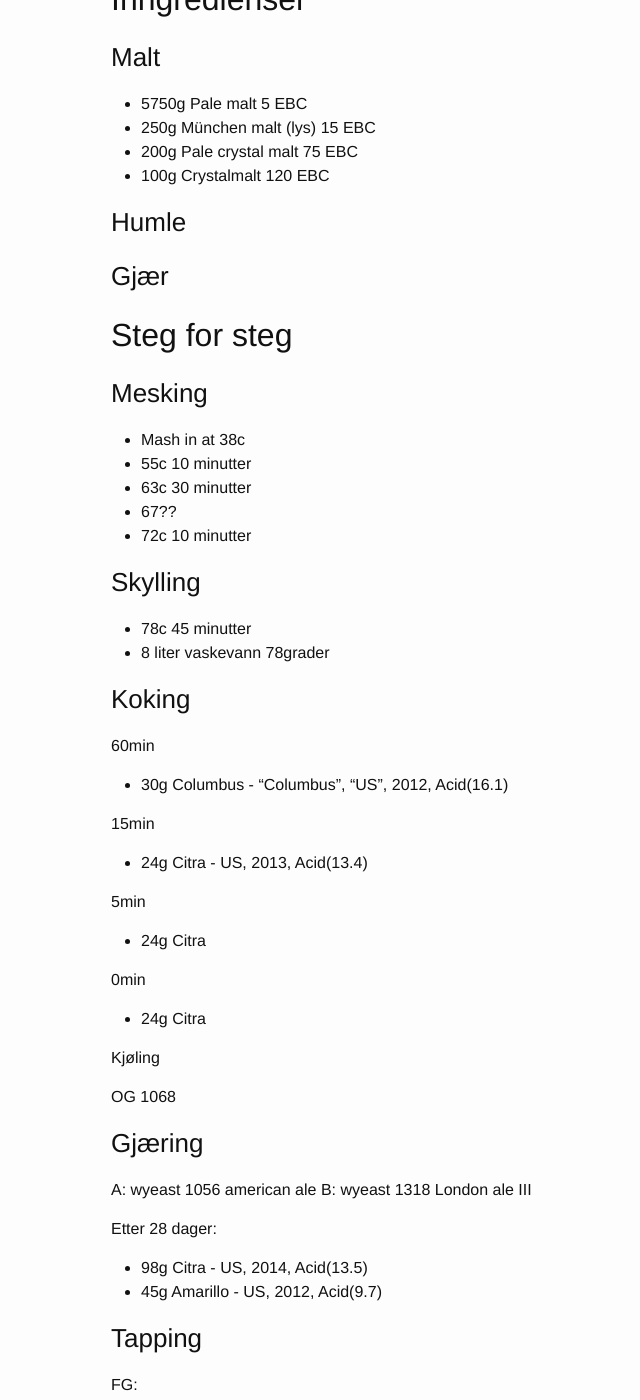
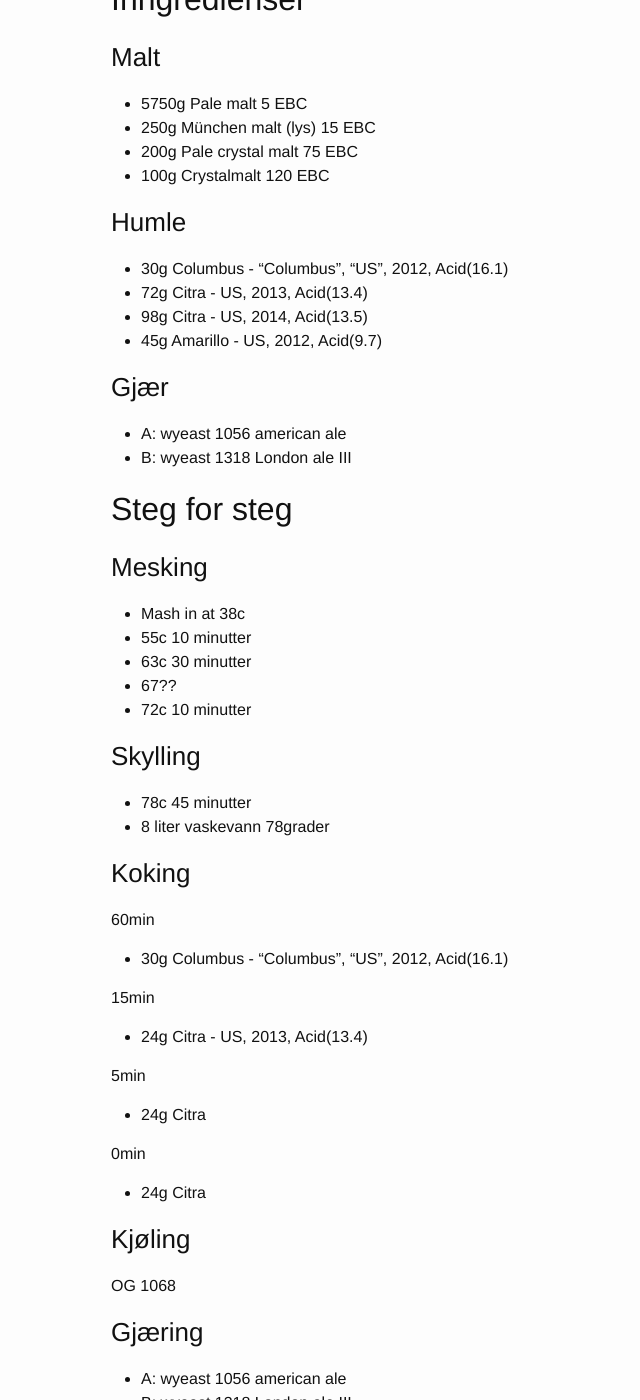
Before and after one commit to fatalebrygg/fatalebrygg.github.io, a Jekyll site: the page built from _posts/2015-08-22-I_er_bra_II_er_bedre.markdown, in a window 1280 px wide and 1400 px high, scrolled down 399 px. Shown: the whole window, without its empty margins (159-799 px from the left). Built offline with Jekyll 4.4.1, drawn with Linux system fonts in a browser that asks for light colours; Markdown is read by kramdown in place of the engine named in the settings; some of the changed text lies outside the part shown.

Commit message:
Bedre styling

```diff
--- a/_posts/2015-08-22-I_er_bra_II_er_bedre.markdown
+++ b/_posts/2015-08-22-I_er_bra_II_er_bedre.markdown
@@ -27,7 +27,15 @@ Inngredienser
 
 ### Humle
 
+- 30g Columbus - "Columbus", "US", 2012, Acid(16.1)
+- 72g Citra - US, 2013, Acid(13.4)
+- 98g Citra - US, 2014, Acid(13.5)
+- 45g Amarillo - US, 2012, Acid(9.7)
+
 ### Gjær
+
+- A: wyeast 1056 american ale
+- B: wyeast 1318 London ale III
 
 Steg for steg
 -------------
@@ -48,35 +56,39 @@ Steg for steg
 ### Koking
 
 60min
+
 - 30g Columbus - "Columbus", "US", 2012, Acid(16.1)
 
 15min
+
 - 24g Citra - US, 2013, Acid(13.4)
 
 5min
+
 - 24g Citra
 
 0min
+
 - 24g Citra
 
-Kjøling
+### Kjøling
 
 OG 1068
 
 ### Gjæring
 
-A: wyeast 1056 american ale
-B: wyeast 1318 London ale III
+- A: wyeast 1056 american ale
+- B: wyeast 1318 London ale III
 
 Etter 28 dager:
+
 - 98g Citra - US, 2014, Acid(13.5)
 - 45g Amarillo - US, 2012, Acid(9.7)
 
 
 ### Tapping
 
-FG:
-
+FG: ???
 
 B var resteslumpen med litt mer humle rest (noe datt ut av humlefilteret).
 
```
